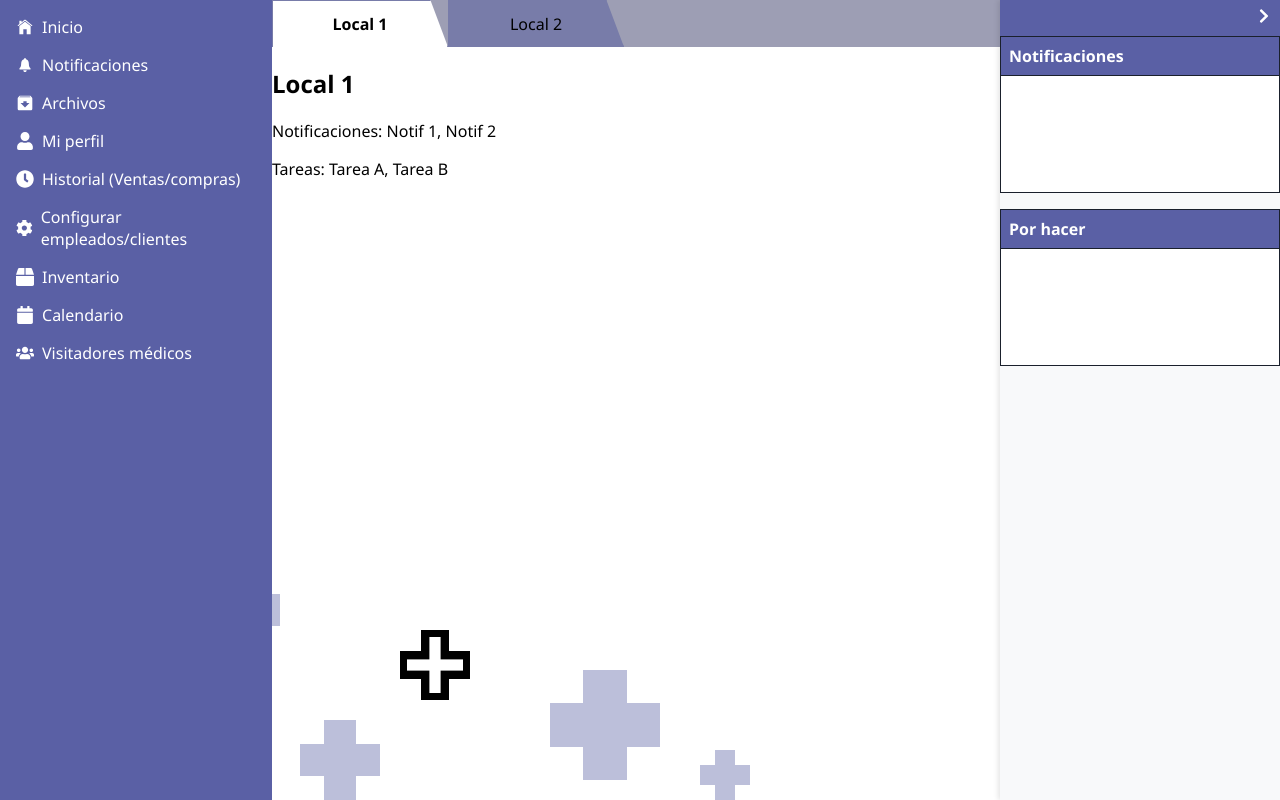
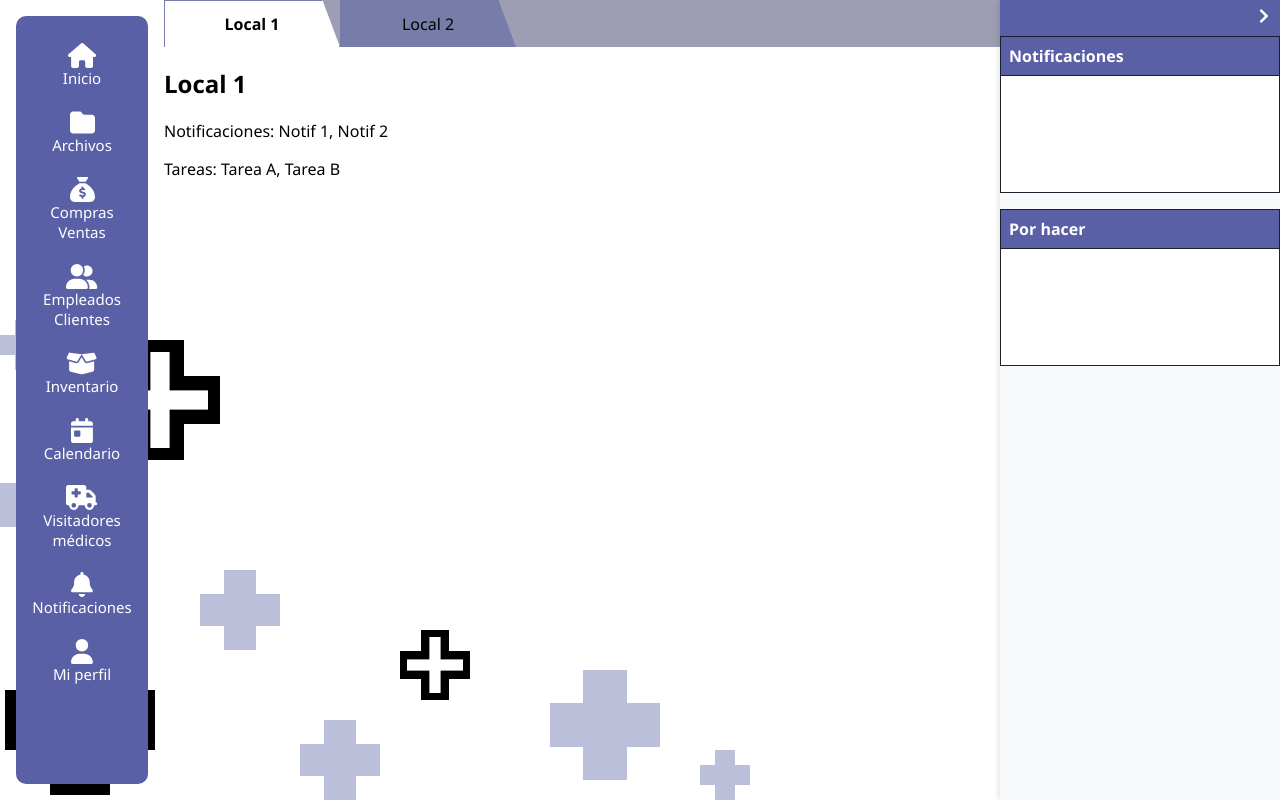
Before and after one commit to DufreyM/ERP-frontend, a React (Vite) app: page /admin in a window 1280 px wide. Built offline with nearby package versions, Linux system fonts and the light colour scheme; the HTML template or start-up script is replaced by a standard one.

Commit message:
ReWork de side bar completado

```diff
--- a/package.json
+++ b/package.json
@@ -22,6 +22,7 @@
         "react-big-calendar": "^1.18.0",
         "react-datepicker": "^8.3.0",
         "react-dom": "^19.0.0",
+        "react-icons": "^5.5.0",
         "react-router-dom": "^7.5.1"
     },
     "devDependencies": {
--- a/src/components/Inputs/InputPassword.jsx
+++ b/src/components/Inputs/InputPassword.jsx
@@ -38,7 +38,6 @@ const InputPassword = ({
         <div className={`${styles.contenedorInput} ${error ? styles.errorInput :''}`}>
 
              <span className={styles.iconoEye} onClick={() => {
-                console.log("wa");
                 togglePasswordVisibility();
              }}>
                 <FontAwesomeIcon icon={showPassword? faEye : faEyeSlash} style={{ color: error? 'red' : '#5a60a5' }} />
--- /dev/null
+++ b/src/components/Navbar/ButtonsNavbar/ButtonsNavbar.jsx
@@ -0,0 +1,25 @@
+import { NavLink } from "react-router-dom";
+import styles from "./ButtonsNavbar.module.css";
+import { FontAwesomeIcon } from '@fortawesome/react-fontawesome';
+
+export const ButtonsNavbar = ({
+    icono,
+    text,
+    to
+
+}) => {
+    return (
+        <NavLink
+            to= {to}
+            end
+            className={({isActive}) =>
+                isActive
+                ? `${styles.contentButtonNavbar} ${styles.activeButtonNavbar}` :
+                styles.contentButtonNavbar}
+        >
+            <FontAwesomeIcon icon={icono}
+            className={styles.spanNavbarButton}/>
+            <p className={styles.textNavbarButton}>{text}</p>
+        </NavLink>
+    )
+}
--- /dev/null
+++ b/src/components/Navbar/ButtonsNavbar/ButtonsNavbar.module.css
@@ -0,0 +1,38 @@
+.contentButtonNavbar {
+    text-decoration: none;
+    cursor: pointer;
+    padding: 11px 0px ;
+    display: flex;
+    flex-direction: column;
+    justify-content: center;
+    align-items: center;
+    transition: color 0.3s ease, background-color 0.3s ease;
+    color: white;
+
+}
+
+.activeButtonNavbar{
+    color: #5a60a5;
+    background-color: rgb(255, 255, 255);
+    padding: 11px 0px;
+    border-radius: 8px;
+}
+
+
+.contenButtonNavbar:hover {
+  color: #1966cb;
+}
+
+.spanNavbarButton{
+    height: 25px;
+    color: inherit
+}
+
+.textNavbarButton {
+    margin: 0px;
+    top: 5px;
+    text-align: center;
+    font-size: 15px;
+    color: inherit;
+
+}
--- a/src/components/Navbar/Navbar.css
+++ b/src/components/Navbar/Navbar.css
@@ -1,9 +1,11 @@
 .navbar {
-  width: 240px;
-  height: 100vh;
+  width: 100px;
+  border-radius: 10px;
   background-color: #5a60a5;
   color: white;
   padding: 1rem;
+  margin: 1rem;
+
 }
 
 .nav-list {
@@ -15,7 +17,7 @@
 .nav-item {
   display: flex;
   align-items: center;
-  gap: 8px;
+  gap:8px;
   margin-bottom: 16px;
 }
 
@@ -31,5 +33,5 @@
 }
 
 .nav-icon {
-  font-size: 18px;
+  font-size: 20px;
 }
--- a/src/components/Navbar/Navbar.jsx
+++ b/src/components/Navbar/Navbar.jsx
@@ -1,24 +1,26 @@
-import { NavLink } from "react-router-dom";
 import "./Navbar.css";
+import { ButtonsNavbar }  from "./ButtonsNavbar/ButtonsNavbar";
+
 
 const Navbar = ({ items }) => {
   return (
     <nav className="navbar">
-      <ul className="nav-list">
-        {items.map(({ label, to, icon: Icon }) => (
-          <li key={to} className="nav-item">
-            {Icon && <Icon className="nav-icon" />}
-            <NavLink
-              to={to}
-              className={({ isActive }) =>
-                isActive ? "nav-link active" : "nav-link"
-              }
-            >
-              {label}
-            </NavLink>
-          </li>
+
+
+       <div>
+        {items.map(({ label, to, icon }, index) => (
+
+            <ButtonsNavbar
+              key={index}
+              icono = {icon}
+              text = {label}
+              to = {to}
+            />
+
+
         ))}
-      </ul>
+      </div>
+
     </nav>
   );
 };
--- a/src/layouts/AdminLayout.jsx
+++ b/src/layouts/AdminLayout.jsx
@@ -4,22 +4,24 @@ import RightPanel from "../components/RightPanel/RightPanel.jsx";
 import "./AdminLayout.css";
 import {useState} from "react";
 import { useLocation } from 'react-router-dom';
-import { IoIosNotifications, IoIosHome } from "react-icons/io";
-import { IoMdArchive } from "react-icons/io";
-import { FaUser, FaBox, FaClock, FaCalendar, FaUsers, FaCog } from "react-icons/fa";
+
+import { faHome, faBell, faFolder, faUser, faBoxOpen, faSackDollar, faTruckMedical, faCalendarDay, faUserGroup } from '@fortawesome/free-solid-svg-icons';
+
 import BackgroundCross from "../components/BackgroundCross/BackgroundCross.jsx";
 import TabsLocales from "../components/TabsLocales/TabsLocales";
 
 const adminItems = [
-  { label: "Inicio", to: "/admin/", icon: IoIosHome },
-  { label: "Notificaciones", to: "/admin/notificaciones", icon: IoIosNotifications },
-  { label: "Archivos", to: "/admin/archivos", icon: IoMdArchive },
-  { label: "Mi perfil", to: "/admin/mi-perfil", icon: FaUser },
-  { label: "Historial (Ventas/compras)", to: "/admin/historial-vc", icon: FaClock },
-  { label: "Configurar empleados/clientes", to: "/admin/configurar-ec", icon: FaCog },
-  { label: "Inventario", to: "/admin/inventario", icon: FaBox },
-  { label: "Calendario", to: "/admin/calendario", icon: FaCalendar },
-  { label: "Visitadores médicos", to: "/admin/visitadores-medicos", icon: FaUsers },
+  { label: "Inicio", to: "/admin/", icon: faHome },
+  { label: "Archivos", to: "/admin/archivos", icon: faFolder },
+
+
+  { label: "Compras Ventas", to: "/admin/historial-vc", icon: faSackDollar },
+  { label: "Empleados Clientes", to: "/admin/configurar-ec", icon: faUserGroup },
+  { label: "Inventario", to: "/admin/inventario", icon: faBoxOpen },
+  { label: "Calendario", to: "/admin/calendario", icon: faCalendarDay },
+  { label: "Visitadores médicos", to: "/admin/visitadores-medicos", icon: faTruckMedical },
+   { label: "Notificaciones", to: "/admin/notificaciones", icon: faBell },
+  { label: "Mi perfil", to: "/admin/mi-perfil", icon: faUser },
 ];
 
 export default function AdminLayout() {
```
Also changed, not shown: 1 other file (tests, documents, lock files or other folders).
